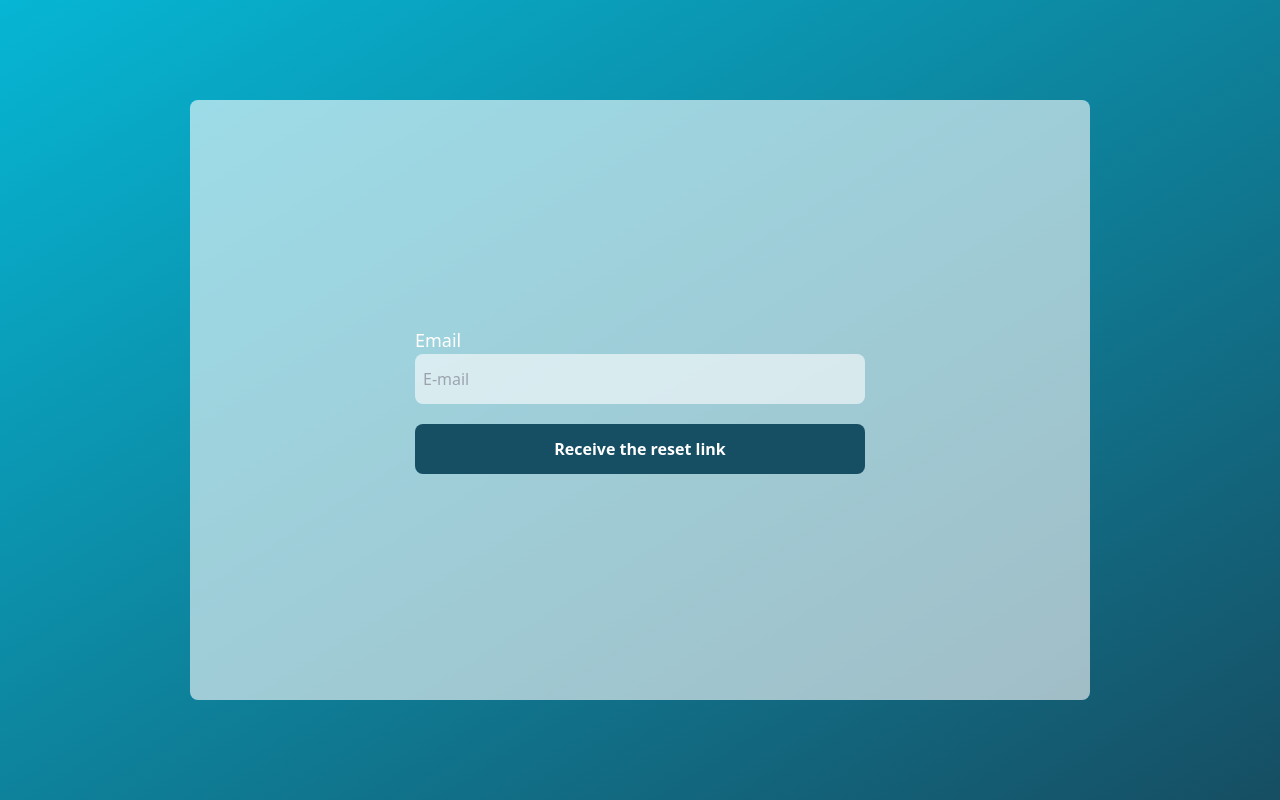
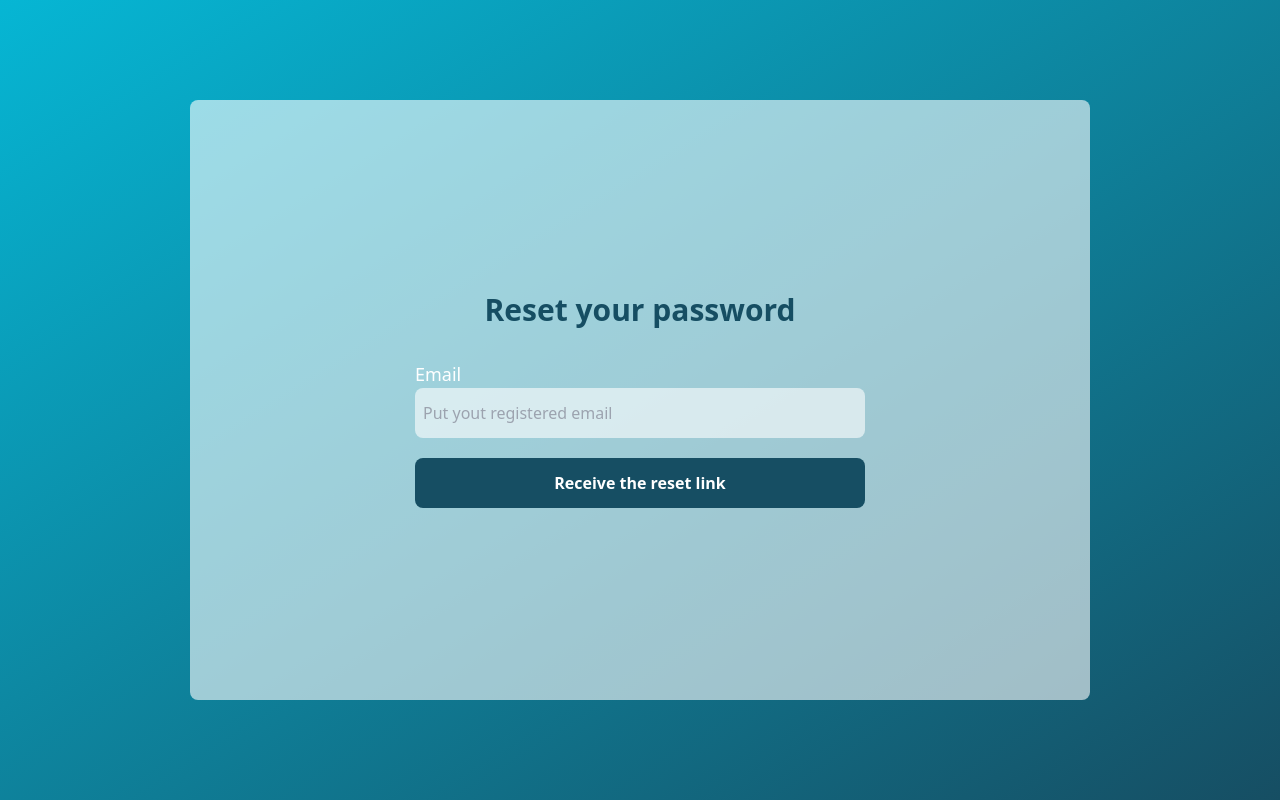
Before and after one commit to igormooura/auth-system, a React (Vite) app in the folder frontend/: page /forgotpassword in a window 1280 px wide. Built offline with nearby package versions, Linux system fonts and the light colour scheme.

Commit message:
feat: added title to forgotPassword area

```diff
--- a/frontend/src/pages/ForgotPassowrd.tsx
+++ b/frontend/src/pages/ForgotPassowrd.tsx
@@ -25,13 +25,16 @@ const ForgotPassowrd = () => {
     } catch(error){
         console.log(error)
     }
-
-
   };
 
   return (
     <div className="bg-gradient-to-tl from-cyan-900 to-cyan-500 min-h-screen flex items-center justify-center p-4">
-      <div className="w-full max-w-[900px] h-auto md:h-[600px] sm:h-[600px] rounded-lg p-4 bg-white bg-opacity-60 flex flex-col md:flex-row items-center justify-center gap-4">
+      <div className="w-full max-w-[900px] h-auto md:h-[600px] sm:h-[600px] rounded-lg p-4 bg-white bg-opacity-60 flex flex-col items-center justify-center gap-4">
+
+        <div className="text-cyan-900 font-bold text-3xl mb-4 w-full text-center">
+          <h1>Reset your password</h1>
+        </div>
+
         <form
           onSubmit={passwordReset}
           className="w-full max-w-[450px] flex-col"
@@ -39,12 +42,12 @@ const ForgotPassowrd = () => {
           <label className="block text-lg text-white text-left">Email</label>
           <Inputs
             type="email"
-            placeholder="E-mail"
+            placeholder="Put yout registered email"
             value={email}
             onChange={(e) => setEmail(e.target.value)}
             required
           />
-          <div className="mt-5 ">
+          <div className="mt-5">
             <SubmitButton type="submit">
               {"Receive the reset link"}
             </SubmitButton>
```
